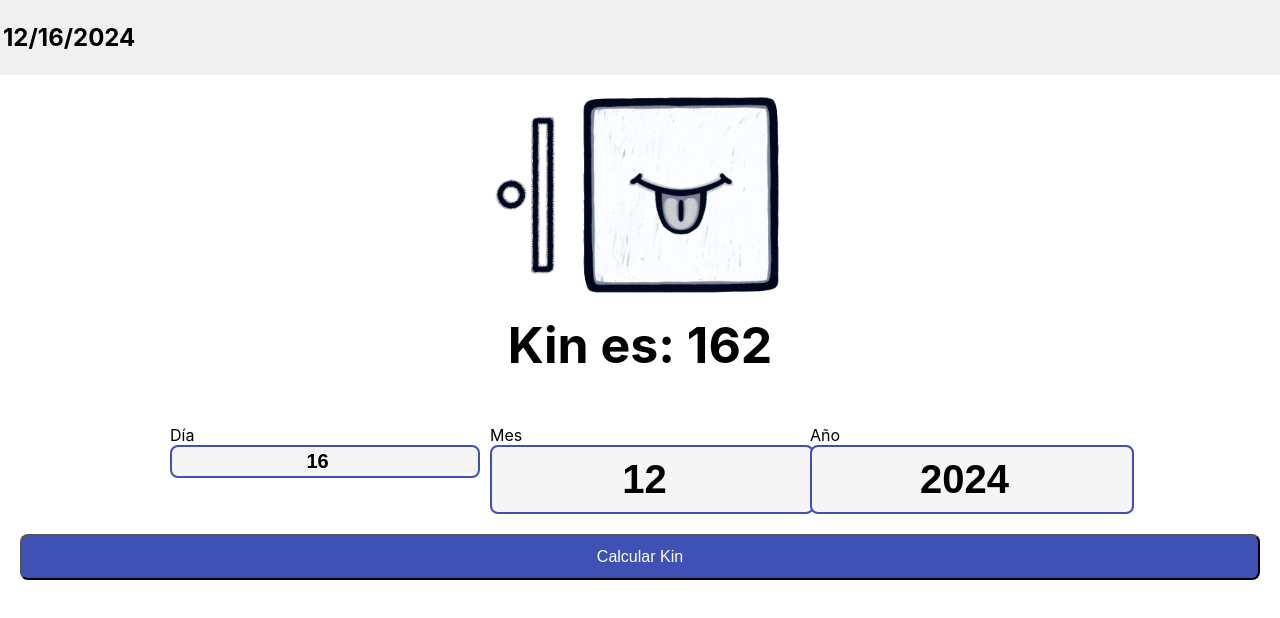
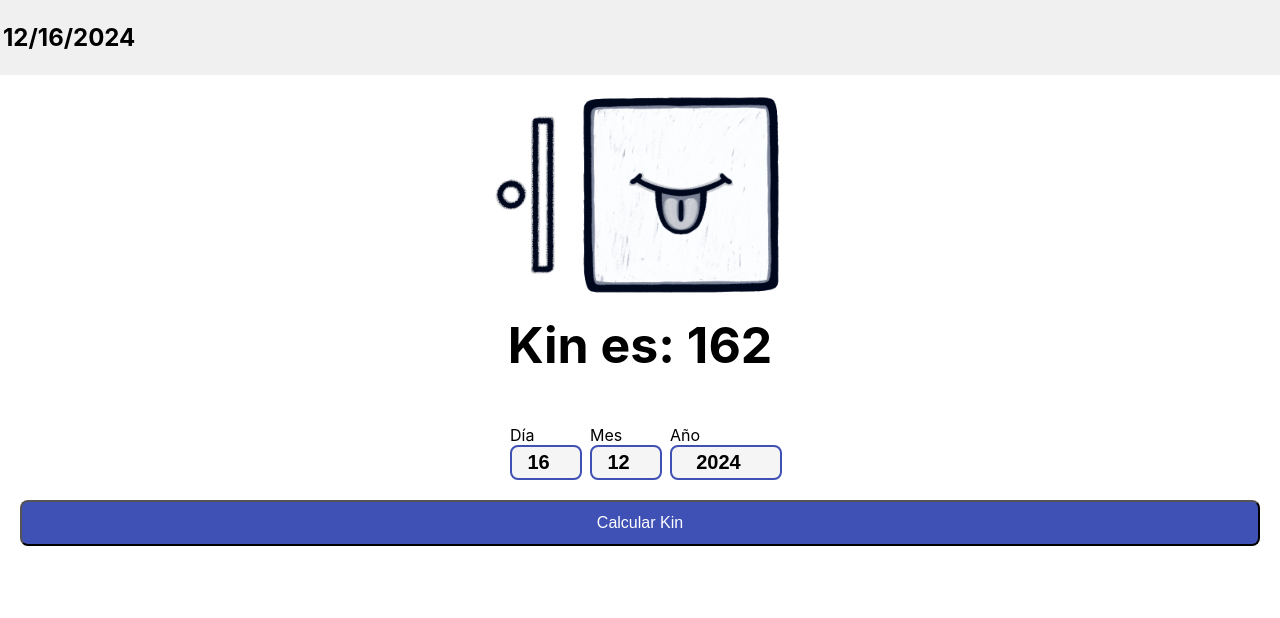
Before and after one commit to LihueMaidanaAvaca/KinAppReactBeta, a React (Create React App) app: page / in a window 1280 px wide. Shown: the top 618 px of the page. Built offline with nearby package versions, Linux system fonts and the light colour scheme.

Commit message:
inputs change

```diff
--- a/src/components/HomePage.tsx
+++ b/src/components/HomePage.tsx
@@ -67,7 +67,7 @@
 
       <div style={{ display: 'flex', flexWrap: 'wrap', gap: '20px', justifyContent: 'center' }}>
         {/* Fila para Día */}
-        <div style={{ width: '100%', maxWidth: '300px' }}>
+        <div style={{ width: '100%', maxWidth: '60px' }}>
           <label htmlFor="day">Día</label>
           <input
             id="day"
@@ -78,7 +78,7 @@
               width: '100%',
               fontSize: '20px',
               fontWeight: 'bold',
-              padding: '3px',
+              padding: '4px',
               textAlign: 'center',
               borderRadius: '8px',
               backgroundColor: '#f5f5f5',
@@ -88,7 +88,7 @@
         </div>
 
         {/* Fila para Mes */}
-        <div style={{ width: '100%', maxWidth: '300px' }}>
+        <div style={{ width: '100%', maxWidth: '60px' }}>
           <label htmlFor="month">Mes</label>
           <input
             id="month"
@@ -97,9 +97,9 @@
             onChange={(e) => setMonth(Number(e.target.value))}
             style={{
               width: '100%',
-              fontSize: '40px',
+              fontSize: '20px',
               fontWeight: 'bold',
-              padding: '10px',
+              padding: '4px',
               textAlign: 'center',
               borderRadius: '8px',
               backgroundColor: '#f5f5f5',
@@ -109,7 +109,7 @@
         </div>
 
         {/* Fila para Año */}
-        <div style={{ width: '100%', maxWidth: '300px' }}>
+        <div style={{ width: '100%', maxWidth: '100px' }}>
           <label htmlFor="year">Año</label>
           <input
             id="year"
@@ -118,9 +118,9 @@
             onChange={(e) => setYear(Number(e.target.value))}
             style={{
               width: '100%',
-              fontSize: '40px',
+              fontSize: '20px',
               fontWeight: 'bold',
-              padding: '10px',
+              padding: '4px',
               textAlign: 'center',
               borderRadius: '8px',
               backgroundColor: '#f5f5f5',
```
